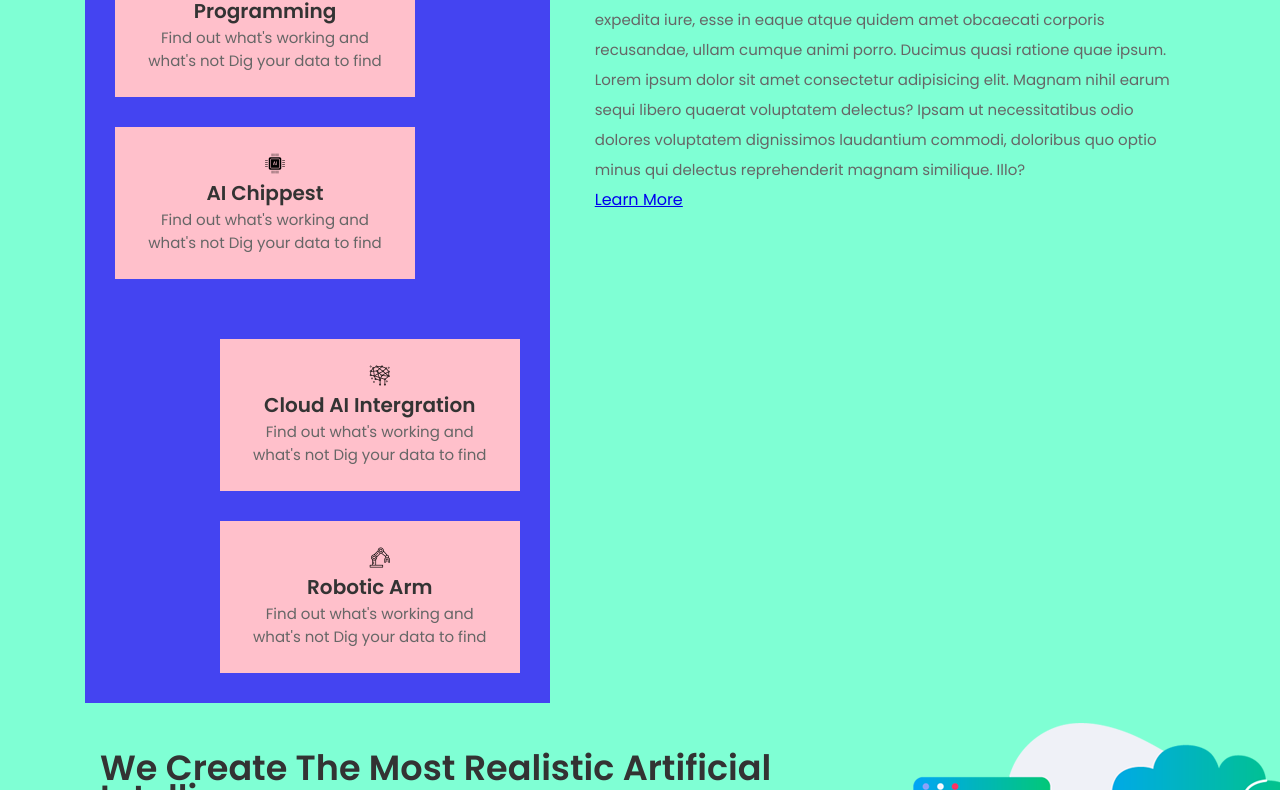
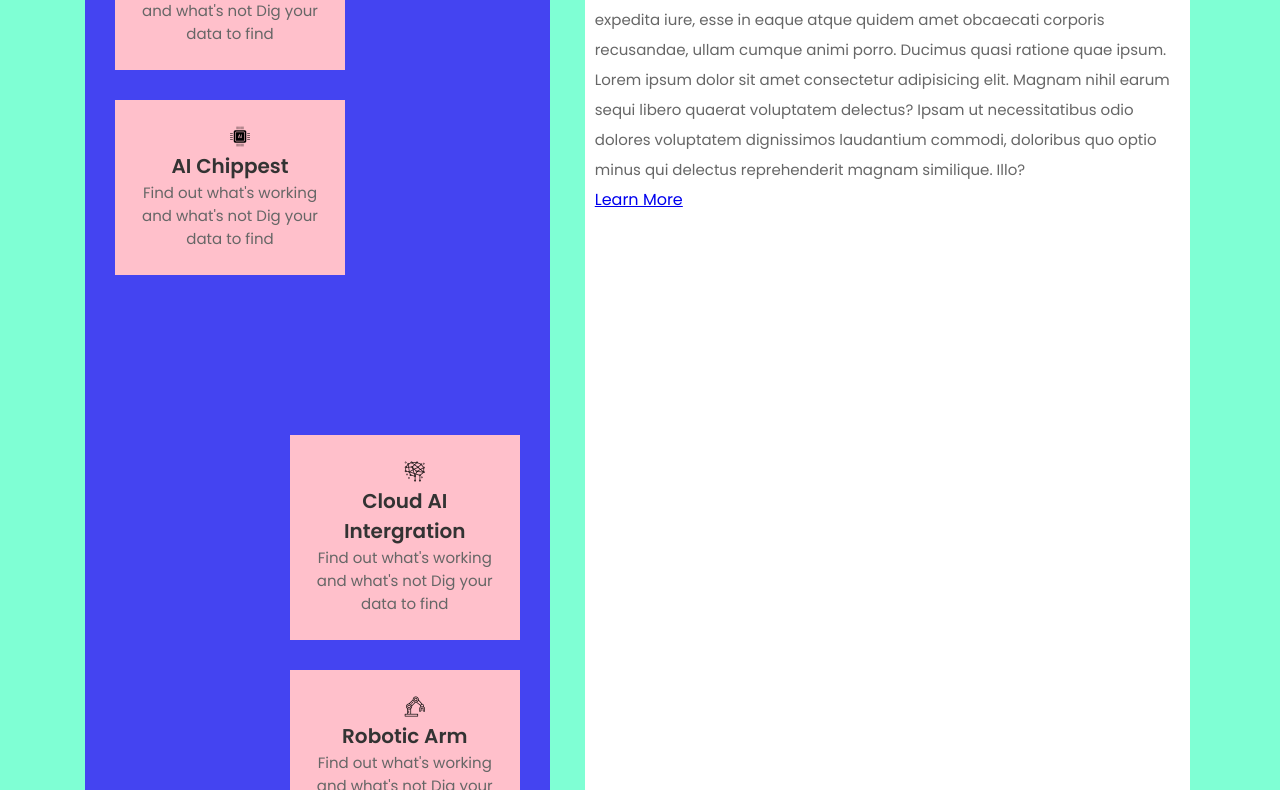
Before and after one commit to front-end-by-rimantas/41-grupe-portfolio-neuron, a website: page index.html in a window 1280 px wide. Shown: the part 175-965 px from the top of the page. Drawn offline with Linux system fonts and the light colour scheme; files whose address does not match are found by name.

Commit message:
about us update

```diff
--- a/css/pages/about-us.css
+++ b/css/pages/about-us.css
@@ -13,18 +13,23 @@
 .container-tiles {
     background-color: rgb(68, 68, 241);
     display: block;
-    width: 820px
+    width: 1000px;
 }
 
 .column-left {
     float: left;
+    position: relative;
+    top: -50px;
 }
 
 .column-right {
     float: right;
+    position: relative;
+    top: 50px;
 }
 
 .about-description {
+    background-color: rgb(255, 255, 255);
     width: 700px;
     display: block;
     text-align: left;
@@ -33,13 +38,14 @@
     margin: 20px;
 }
 
-#neuro-about>div>[class*='flaticon-']::before {
+#neuron-about>div>[class*='flaticon-'] {
     font-size: 50px;
+
 }
 
 .tiles {
     background: pink;
-    width: 300px;
+    width: 230px;
     padding: 25px;
     margin: 30px;
     text-align: center;
```
Also changed, not shown: css/3rd-party/flaticon.css (+61 -2 lines).
